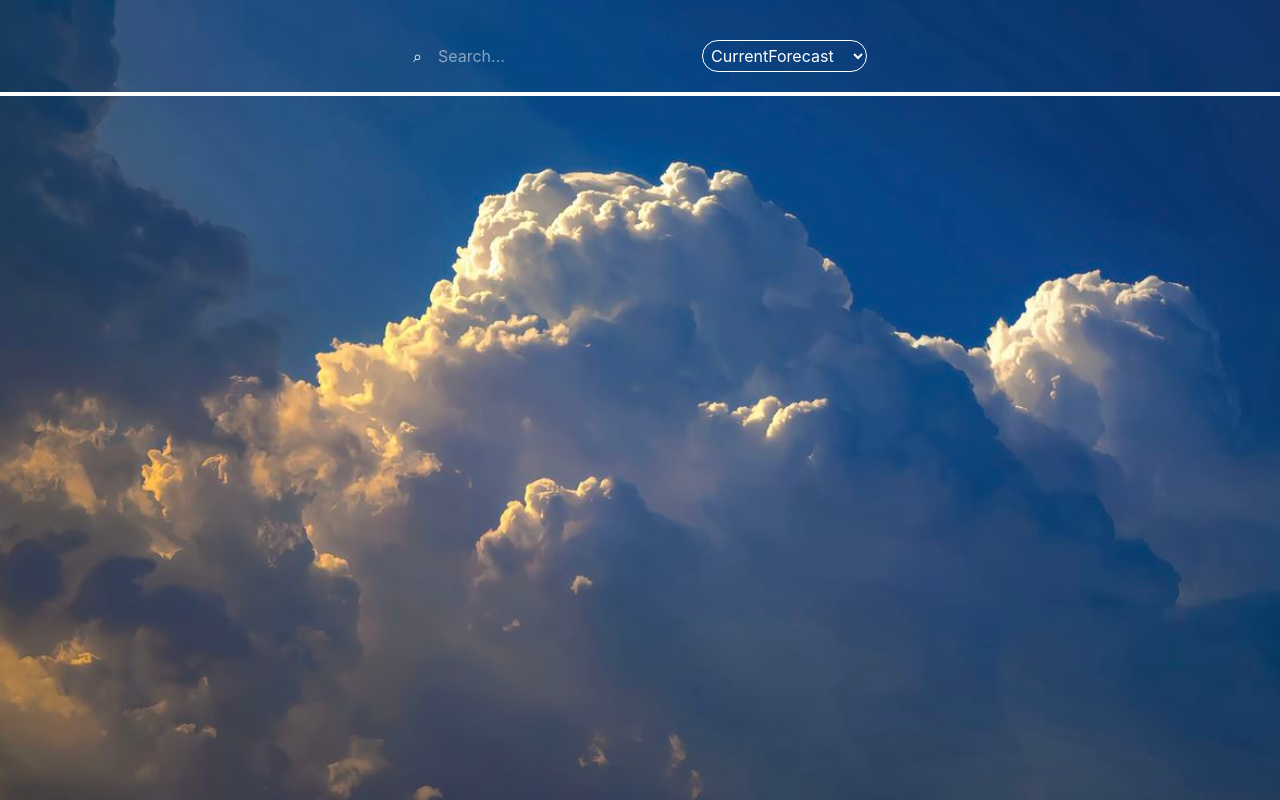
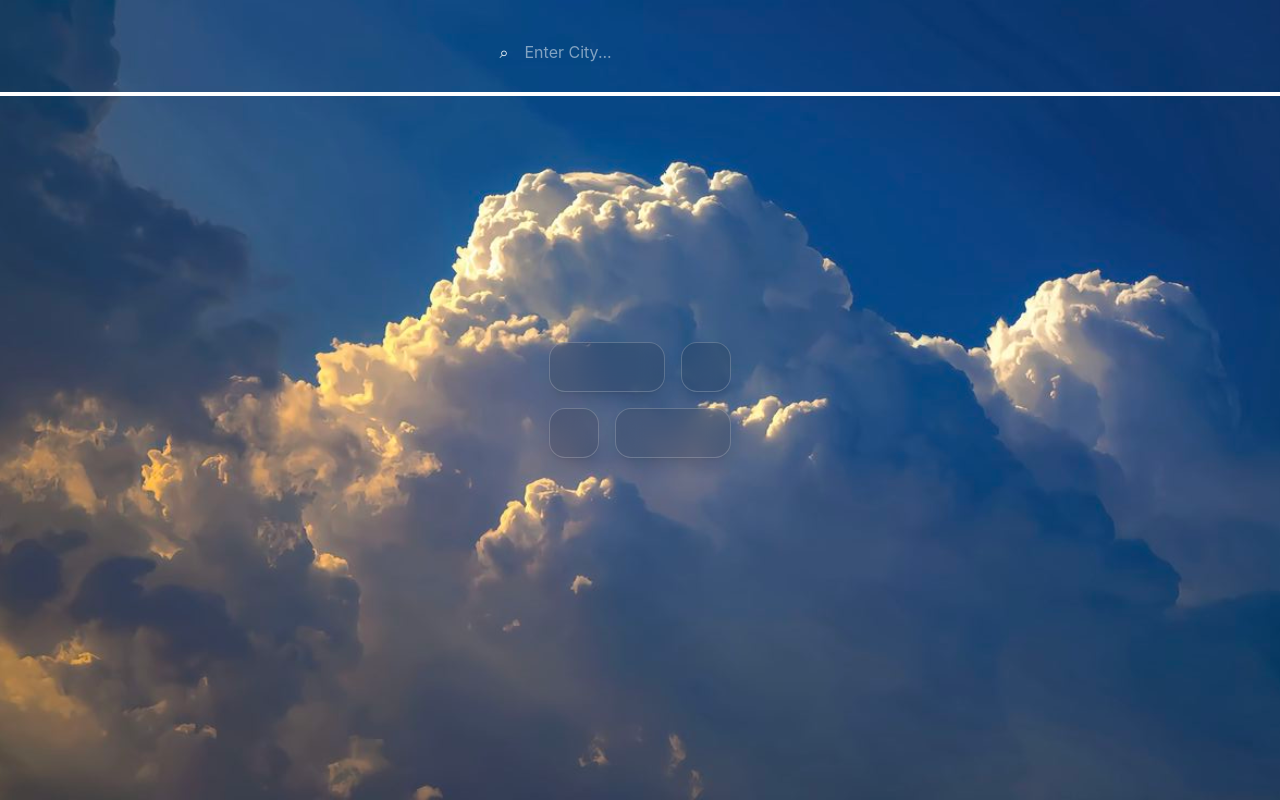
Before and after one commit to Nabnish/Wetaher, a React (Vite) app in the folder frontend/: page / in a window 1280 px wide. Built offline with nearby package versions, Linux system fonts and the light colour scheme.

Commit message:
feat/design-layout

```diff
--- a/frontend/src/App.tsx
+++ b/frontend/src/App.tsx
@@ -1,11 +1,20 @@
-import  Nav  from "./components/nav"
+import GlassCard from "./components/glass"
+import Nav from "./components/nav"
 
 
 function App() {
   return (
     <main className="min-h-dvh w-full">
-      <div className="min-h-dvh w-full bg-[url('/img/download.jpg')]  bg-cover bg-center " >
-      <Nav/>
+      <div className="flex min-h-dvh w-full flex-col bg-[url('/img/download.jpg')] bg-cover bg-center">
+        <Nav />
+        <div className="grid flex-1 grid-cols-3   place-content-center gap-4  mx-auto ">
+
+          <GlassCard className="col-span-2 ">
+          </GlassCard>
+          <GlassCard className=""></GlassCard>
+          <GlassCard className=""></GlassCard>
+          <GlassCard className="col-span-2 "></GlassCard>
+        </div>
       </div>
 
     </main>
--- /dev/null
+++ b/frontend/src/components/glass.tsx
@@ -0,0 +1,18 @@
+import type { ReactNode, CSSProperties } from "react";
+
+type GlassCardProps = {
+    children?: ReactNode;
+    className?: string;
+    style?: CSSProperties;
+};
+
+export default function GlassCard({ children, className = "", style }: GlassCardProps) {
+    return (
+        <div
+            className={`rounded-2xl border border-white/20 bg-black/10 backdrop-blur-md p-6 shadow-lg text-white ${className}`}
+            style={style}
+        >
+            {children}
+        </div>
+    );
+}
--- a/frontend/src/components/nav.tsx
+++ b/frontend/src/components/nav.tsx
@@ -2,7 +2,7 @@ import InputExampleActionDropdown from "./searchbox.tsx";
 export default function Nav(){
     return(
         <>
-            <div className="bg-opacity-0 border-b-4 border-white fixed min-h-24 h-14 min-w-full  ">
+            <div className="bg-opacity-0 border-b-4 border-white absolute min-h-24 h-14 min-w-full  ">
                 <div className="flex flex-row mt-auto justify-center items-center">
                     <InputExampleActionDropdown />
                 </div>
--- a/frontend/src/components/searchbox.tsx
+++ b/frontend/src/components/searchbox.tsx
@@ -1,22 +1,10 @@
 
-const options = [
-  { key: 'Current', text: 'CurrentForecast', value: 'current' },
-  { key: 'History', text: 'HistoryForecast', value: 'history' },
-  { key: "FiveDays",text: "FiveDaysForecast", value: "fivedays"}
-
-]
 
 const InputExampleActionDropdown = () => (
   <div className="text-white mt-10">
     <span aria-hidden='true' className="pr-2 ">⌕</span>
-    <input className="pl-2 pr-2"type='search' placeholder='Search...' aria-label='Search' />
-    <select className="bg-opacity-0 border rounded-3xl p-1 ml-2" aria-label='Search scope' defaultValue='page'>
-      {options.map(({ key, text, value }) => (
-        <option className="text-blue-700"key={key} value={value}>
-          {text}
-        </option>
-      ))}
-    </select>
+    <input className="pl-2 pr-2"type='search' placeholder='Enter City...' aria-label='Search' />
+
   </div>
 )
 
```
